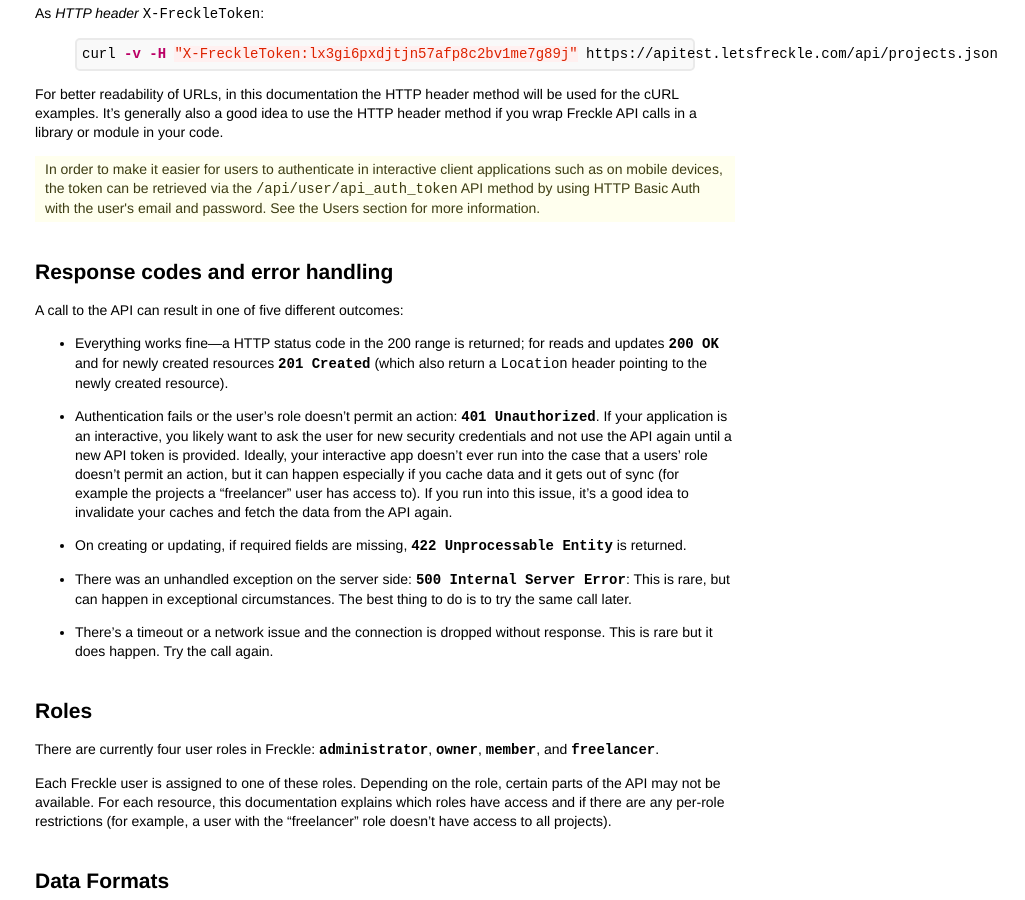
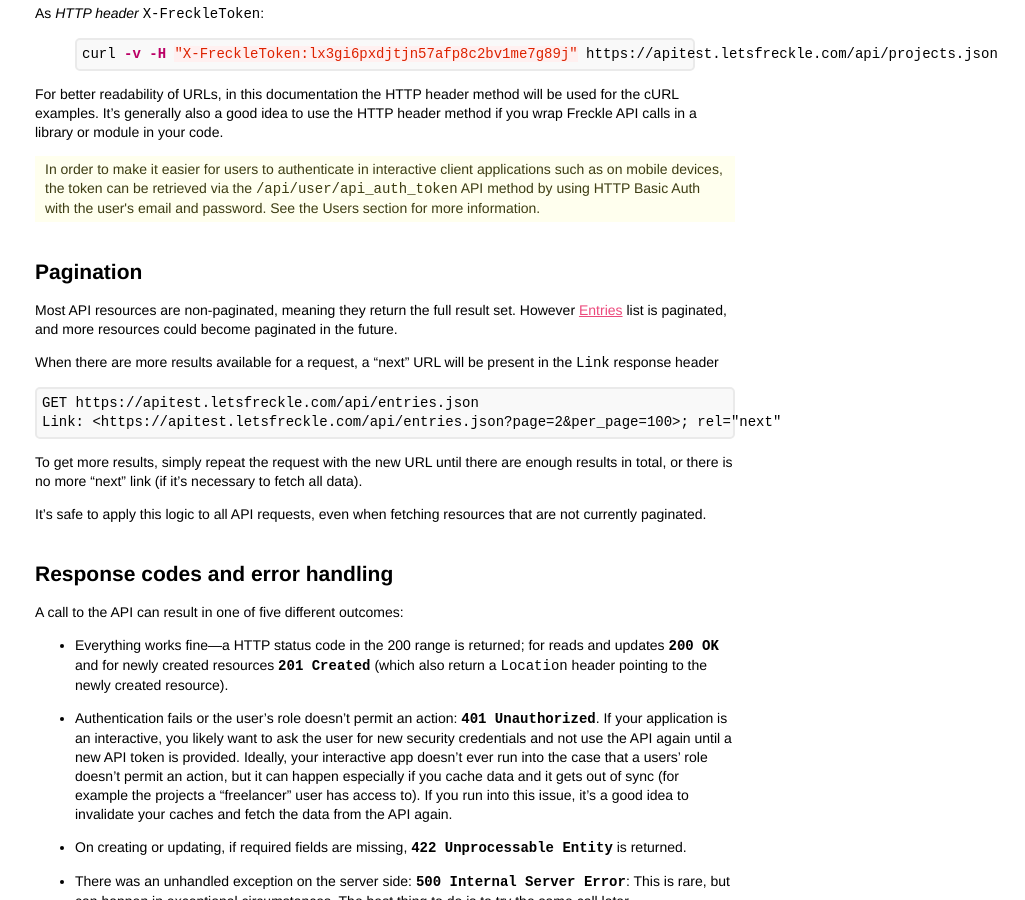
Before and after one commit to cheerful/freckle-apidocs, a Jekyll site: the page built from index.md, in a window 1280 px wide and 900 px high, scrolled down 1688 px. Shown: the whole window, without its empty margins (255-1280 px from the left). Built offline with Jekyll 4.4.1, drawn with Linux system fonts in a browser that asks for light colours; nearby versions of some CDN libraries; Markdown is read by kramdown in place of the engine named in the settings; comment, search, counter and statistics services are not loaded.

Commit message:
add section about pagination in general

```diff
--- a/index.md
+++ b/index.md
@@ -123,6 +123,25 @@ such as on mobile devices, the token can be retrieved via the
 <code>/api/user/api_auth_token</code> API method by using HTTP Basic Auth with the
 user's email and password. See the Users section for more information.
 </p>
+
+## <a id="pagination"></a>Pagination
+
+Most API resources are non-paginated, meaning they return the full result set.
+However [Entries](/entries.html#list) list is paginated, and more resources
+could become paginated in the future.
+
+When there are more results available for a request, a "next" URL will be
+present in the `Link` response header
+
+    GET https://apitest.letsfreckle.com/api/entries.json
+    Link: <https://apitest.letsfreckle.com/api/entries.json?page=2&per_page=100>; rel="next"
+
+To get more results, simply repeat the request with the new URL until there are
+enough results in total, or there is no more "next" link (if it's necessary to
+fetch all data).
+
+It's safe to apply this logic to all API requests, even when fetching resources
+that are not currently paginated.
 
 <a id="codes"></a>Response codes and error handling
 ---------------------------------
```
